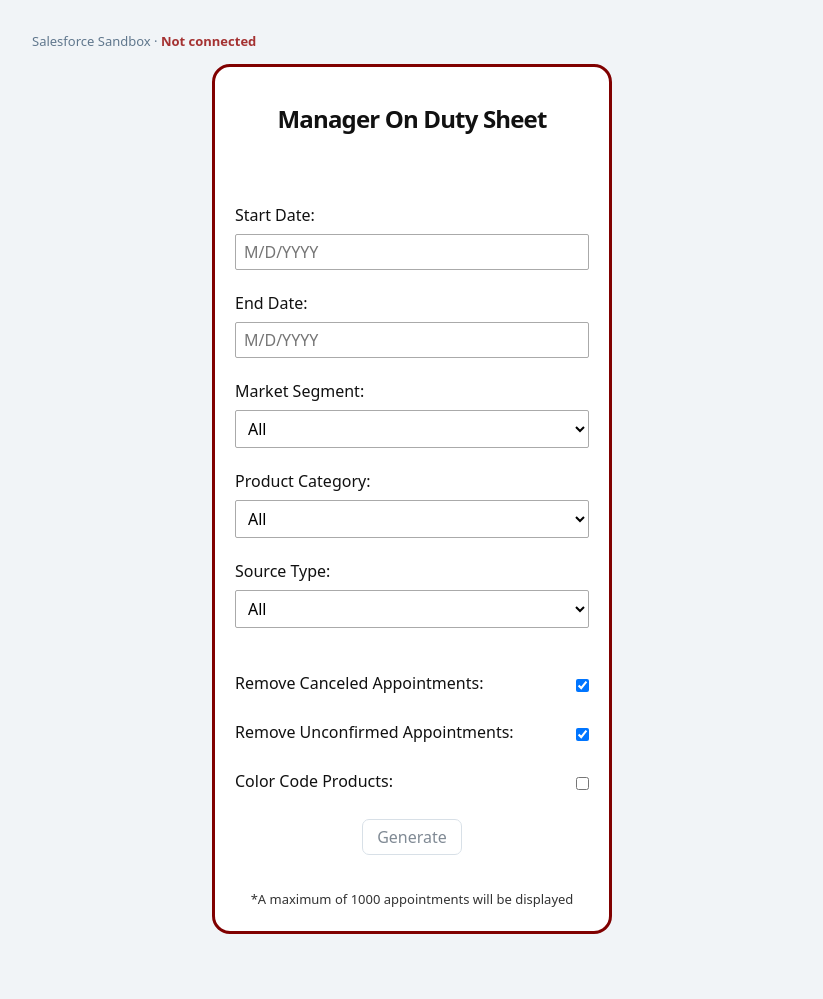
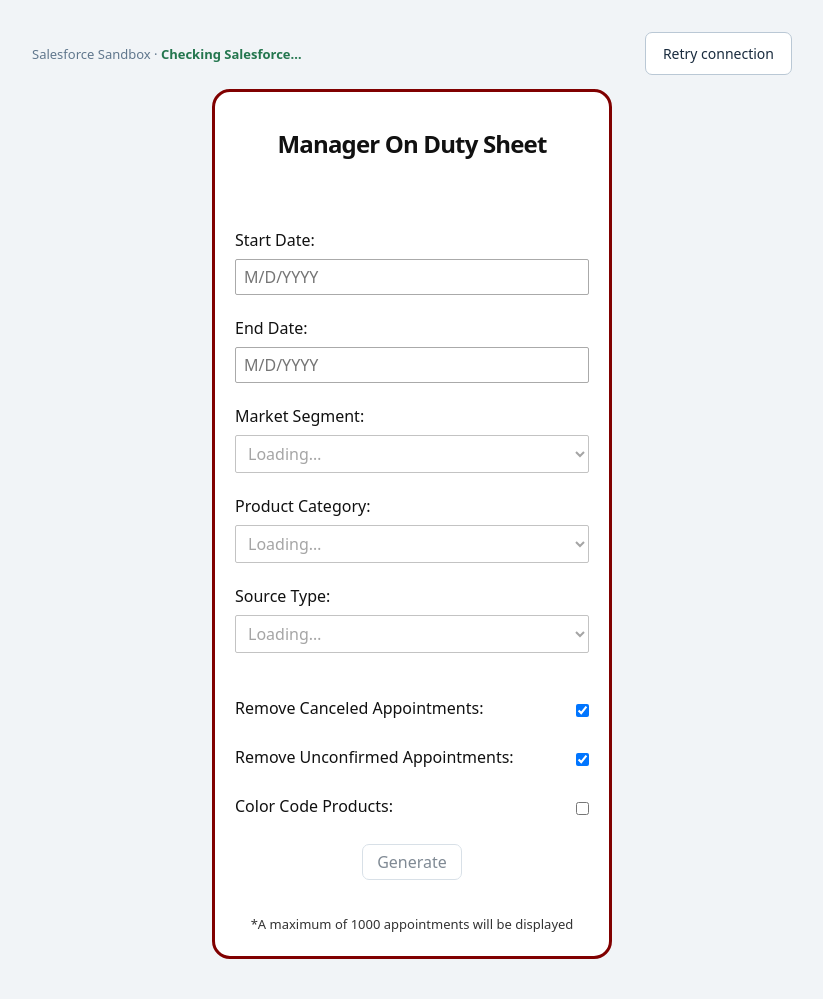
Before and after one commit to matijepekovic/pi-sales-leaderboard, a Python web app: template printer_app/templates/salesforce_sandbox.html in a window 1280 px wide. Shown: the part 87-1086 px from the top of the page, without its empty margins (228-1051 px from the left). Run offline with Jinja, Linux system fonts and the light colour scheme; the template is opened without the code that fills it, so the values that code supplies are empty.

Commit message:
Render Salesforce Sandbox immediately and load metadata after

```diff
--- a/printer_app/templates/salesforce_sandbox.html
+++ b/printer_app/templates/salesforce_sandbox.html
@@ -1,30 +1,19 @@
 {% extends 'base.html' %}
-{% block title %}Salesforce Sandbox{% endblock %}
+{% block title %}Salesforce Sandbox<script src="{{ url_for('static', filename='salesforce_sandbox.js') }}" defer></script>
+{% endblock %}
 {% block head %}<link rel="stylesheet" href="{{ url_for('static', filename='salesforce_sandbox.css') }}">{% endblock %}
 {% block content %}
 
-<div class="sf-beta-row">
-  <div class="status-line {{ 'error' if not snapshot.status.connected else '' }}">
-    Salesforce Sandbox · <strong>{{ 'Connected' if snapshot.status.connected else 'Not connected' }}</strong>
-    {% if snapshot.status.connected and snapshot.status.username %} · {{ snapshot.status.username }}{% endif %}
+<div class="sf-beta-row" id="sfSandboxState" data-metadata-url="{{ url_for('salesforce_sandbox.metadata', org=snapshot.selected_org) }}">
+  <div class="status-line">
+    Salesforce Sandbox · <strong id="sfConnectionStatus">Checking Salesforce…</strong>
+    <span id="sfConnectionUser"></span>
   </div>
-  {% if snapshot.orgs %}
-  <form class="sf-org" method="get" action="{{ url_for('salesforce_sandbox.page') }}">
-    <label for="sfOrg">Org</label>
-    <select id="sfOrg" name="org">
-      {% for org in snapshot.orgs %}
-      <option value="{{ org.value }}" {% if org.value == snapshot.selected_org %}selected{% endif %}>{{ org.label }}{% if org.default %} (default){% endif %}</option>
-      {% endfor %}
-    </select>
-    <button type="submit">Load</button>
-  </form>
-  {% endif %}
+  <button type="button" id="sfRetry" hidden>Retry connection</button>
 </div>
 
 <div class="mod-portal">
-{% if snapshot.error %}
-  <p class="notice error page-message">{{ snapshot.error }}</p>
-{% endif %}
+<p id="sfConnectionError" class="notice error page-message" hidden></p>
 <form method="get" action="{{ url_for('salesforce_sandbox.mod_sheet') }}" target="_blank" autocomplete="off">
   <input type="hidden" name="org" value="{{ snapshot.selected_org }}">
   <div class="container">
@@ -43,31 +32,22 @@
       <br>
       <div class="setting">
         <span>Market Segment:</span>
-        <select id="marketSegment" name="marketsegment">
-          <option value="">All</option>
-          {% for value in snapshot.fields.get('market_segment').values if snapshot.fields.get('market_segment') %}
-          <option value="{{ value }}">{{ value }}</option>
-          {% endfor %}
+        <select id="marketSegment" name="marketsegment" disabled>
+          <option value="">Loading…</option>
         </select>
       </div>
       <br>
       <div class="setting">
         <span>Product Category:</span>
-        <select id="productCategory" name="productCategory">
-          <option value="">All</option>
-          {% for value in snapshot.fields.get('product_category').values if snapshot.fields.get('product_category') %}
-          <option value="{{ value }}">{{ value }}</option>
-          {% endfor %}
+        <select id="productCategory" name="productCategory" disabled>
+          <option value="">Loading…</option>
         </select>
       </div>
       <br>
       <div class="setting">
         <span>Source Type:</span>
-        <select id="srcType" name="sourceType">
-          <option value="">All</option>
-          {% for value in snapshot.fields.get('source_type').values if snapshot.fields.get('source_type') %}
-          <option value="{{ value }}">{{ value }}</option>
-          {% endfor %}
+        <select id="srcType" name="sourceType" disabled>
+          <option value="">Loading…</option>
         </select>
       </div>
       <br><br>
@@ -87,7 +67,7 @@
       </div>
       <br>
       <div>
-        <button type="submit" id="generate" {% if not snapshot.status.connected %}disabled{% endif %}>Generate</button>
+        <button type="submit" id="generate" disabled>Generate</button>
       </div>
       <br>
       <p class="limit">*A maximum of 1000 appointments will be displayed</p>
```
